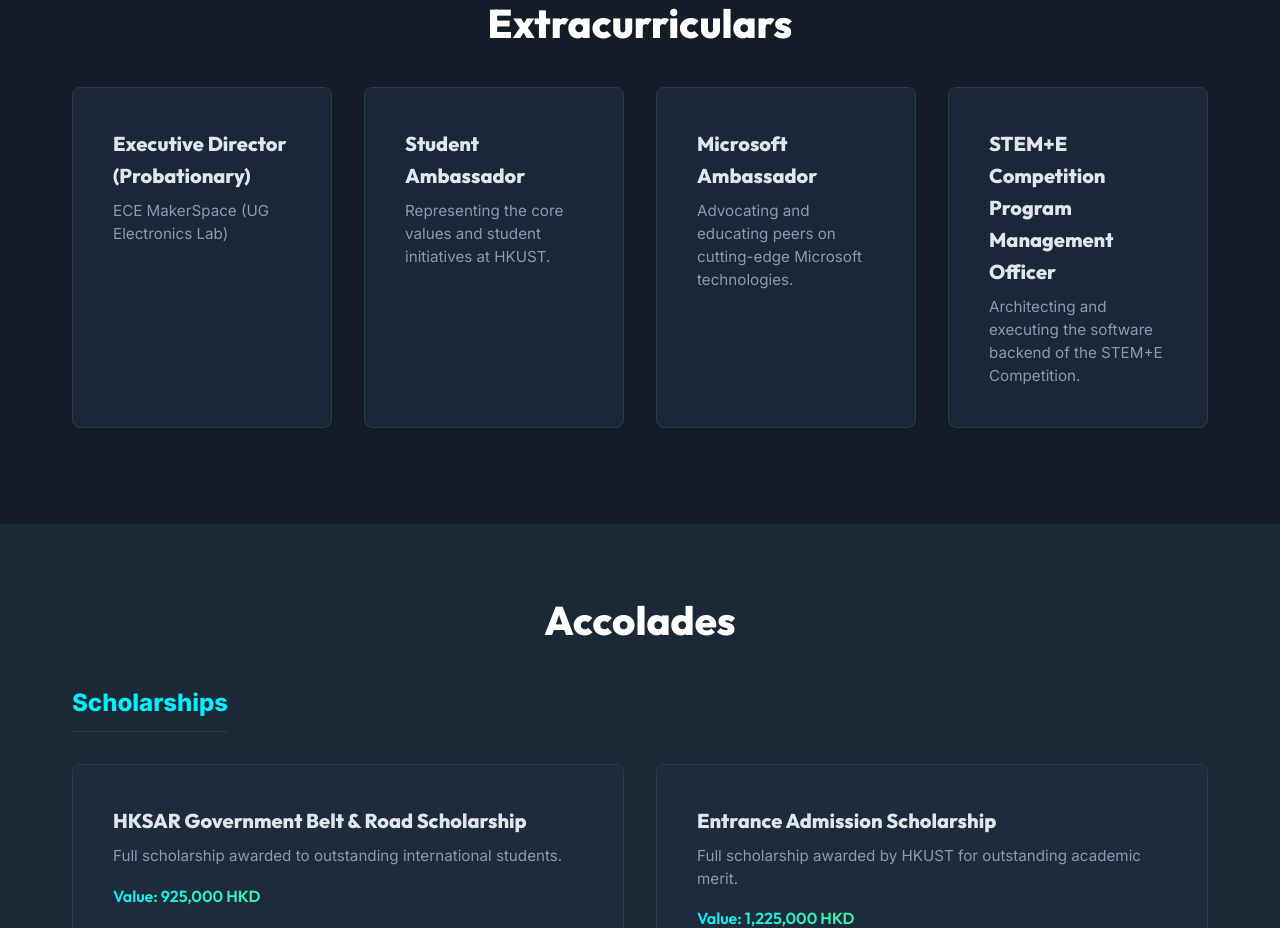
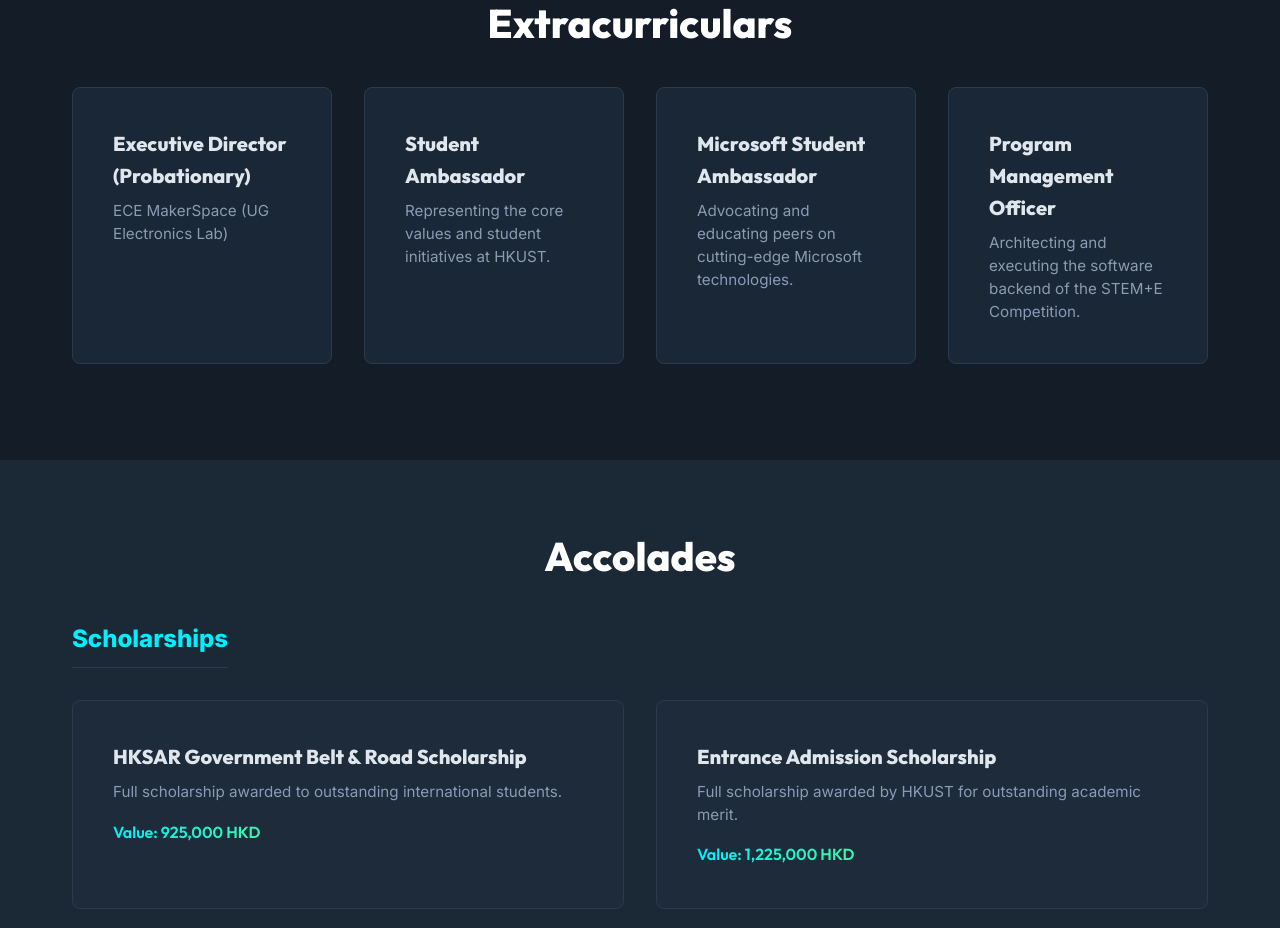
Before and after one commit to oak-23/portfolio, a React (Vite) app: page / in a window 1280 px wide. Shown: the part 3580-4508 px from the top of the page. Built offline with nearby package versions, Linux system fonts and the light colour scheme.

Commit message:
Update Extracurriculars.tsx

```diff
--- a/src/components/Extracurriculars.tsx
+++ b/src/components/Extracurriculars.tsx
@@ -22,13 +22,13 @@ const Extracurriculars: React.FC = () => {
                     </div>
                     <div className={styles.card}>
                         <div className={styles.content}>
-                            <h4 className={styles.title}>Microsoft Ambassador</h4>
+                            <h4 className={styles.title}>Microsoft Student Ambassador</h4>
                             <p className={styles.subtitle}>Advocating and educating peers on cutting-edge Microsoft technologies.</p>
                         </div>
                     </div>
                     <div className={styles.card}>
                         <div className={styles.content}>
-                            <h4 className={styles.title}>STEM+E Competition Program Management Officer</h4>
+                            <h4 className={styles.title}>Program Management Officer</h4>
                             <p className={styles.subtitle}>Architecting and executing the software backend of the STEM+E Competition.</p>
                         </div>
                     </div>
```
